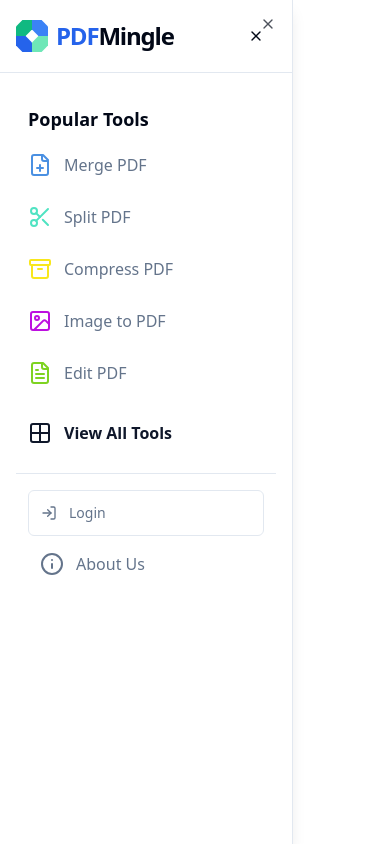
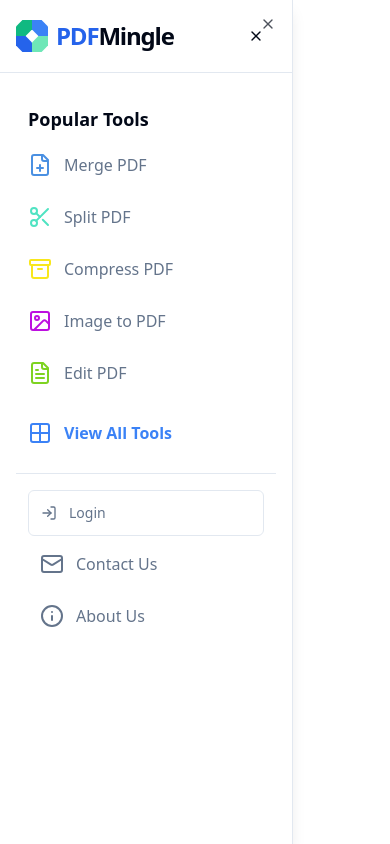
Before and after one commit to widhia-solanki/Pdfmingle, a Next.js app: page / in a window 390 px wide. Both pictures are taken after a click on the button 36 px from the left and 40 px from the top of the page. Shown: the top 844 px of the page. Built offline with nearby package versions, Linux system fonts and the light colour scheme.

Commit message:
Update NewMobileMenu.tsx

```diff
--- a/src/components/NewMobileMenu.tsx
+++ b/src/components/NewMobileMenu.tsx
@@ -3,7 +3,7 @@
 import { useState } from 'react';
 import { Sheet, SheetContent, SheetTrigger, SheetClose } from "@/components/ui/sheet";
 import { Button } from "@/components/ui/button";
-import { Menu, X, FileQuestion, Info, LogIn, Grid2X2 } from "lucide-react";
+import { Menu, X, FileQuestion, Info, LogIn, Grid2X2, Mail } from "lucide-react"; // Import Mail icon
 import { toolArray, iconMap } from "@/constants/tools";
 import Link from "next/link";
 import { useRouter } from 'next/router';
@@ -25,8 +25,6 @@ const PDFMingleLogo = () => (
   </Link>
 );
 
-// --- THIS IS THE FIX ---
-// Create a curated list of the top 5 tools to display directly
 const featuredTools = toolArray.filter(tool =>
   ['merge-pdf', 'split-pdf', 'compress-pdf', 'edit-pdf', 'image-to-pdf'].includes(tool.value)
 );
@@ -59,7 +57,6 @@ export const NewMobileMenu = () => {
           <div>
             <h2 className="px-3 text-lg font-semibold mb-2 text-foreground">Popular Tools</h2>
             <div className="flex flex-col gap-1">
-              {/* Map over the FEATURED tools */}
               {featuredTools.map((tool) => {
                 const Icon = iconMap[tool.icon] || FileQuestion;
                 const isActive = router.pathname === `/${tool.value}`;
@@ -75,22 +72,26 @@ export const NewMobileMenu = () => {
                   </Link>
                 );
               })}
-              {/* "View All Tools" link below the featured list */}
-              <Link href="/#tools" onClick={() => setIsOpen(false)} className="flex items-center gap-3 p-3 rounded-md text-primary hover:bg-secondary/80 font-semibold transition-colors mt-2">
-                <Grid2X2 className="h-6 w-6" />
-                <span>View All Tools</span>
+              <Link href="/#tools" onClick={() => setIsOpen(false)} className="flex items-center gap-3 p-3 rounded-md text-brand-blue hover:bg-secondary/80 font-semibold transition-colors mt-2">
+                 <Grid2X2 className="h-6 w-6" />
+                 <span>View All Tools</span>
               </Link>
             </div>
           </div>
 
           <Separator />
 
-          {/* Static Links Section - REORDERED */}
+          {/* Static Links Section */}
           <div className="flex flex-col gap-1 p-3 pt-0">
              <Button variant="outline" className="justify-start gap-3 p-3 h-auto text-muted-foreground hover:text-foreground">
                 <LogIn className="h-6 w-6" />
                 <span className="font-medium">Login</span>
              </Button>
+             {/* --- THIS IS THE NEW LINK --- */}
+             <Link href="/contact" onClick={() => setIsOpen(false)} className="flex items-center gap-3 p-3 rounded-md text-muted-foreground hover:bg-secondary/80 hover:text-foreground transition-colors">
+                <Mail className="h-6 w-6 text-muted-foreground" />
+                <span className="font-medium">Contact Us</span>
+             </Link>
              <Link href="/about" onClick={() => setIsOpen(false)} className="flex items-center gap-3 p-3 rounded-md text-muted-foreground hover:bg-secondary/80 hover:text-foreground transition-colors">
                 <Info className="h-6 w-6 text-muted-foreground" />
                 <span className="font-medium">About Us</span>
```
